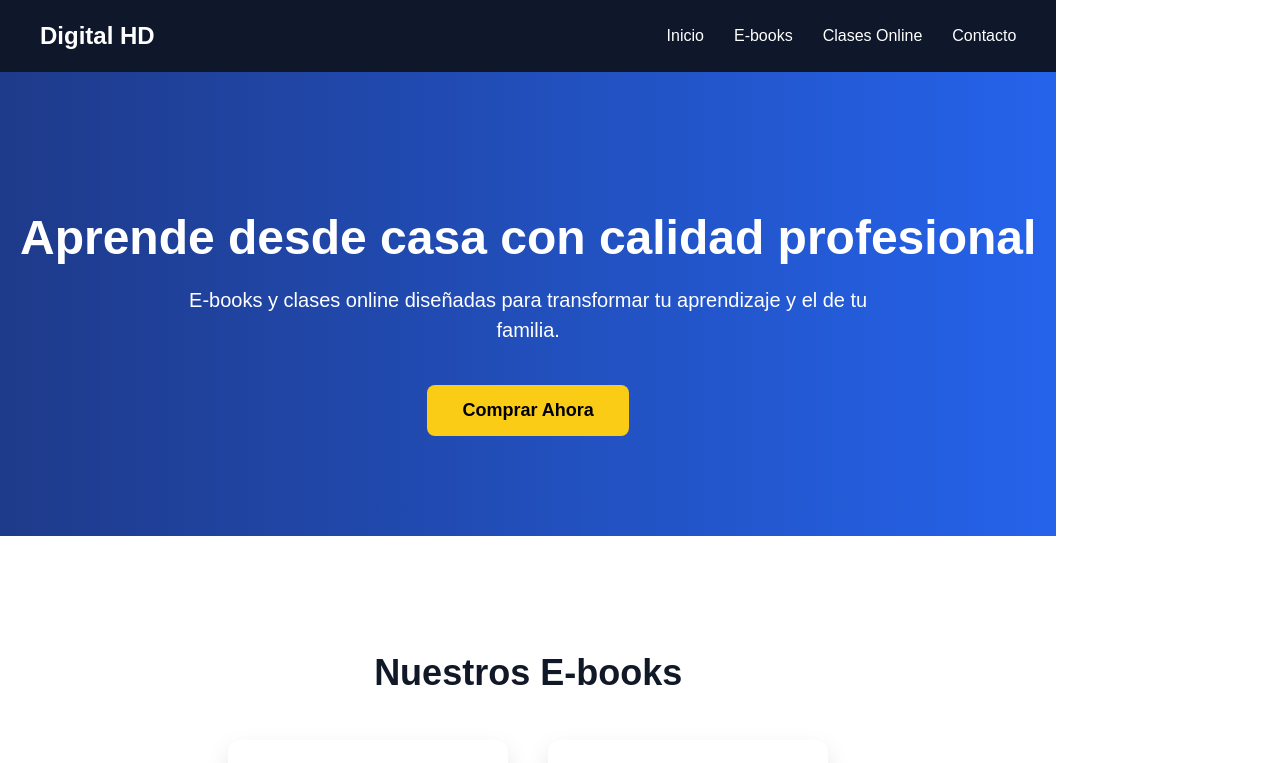
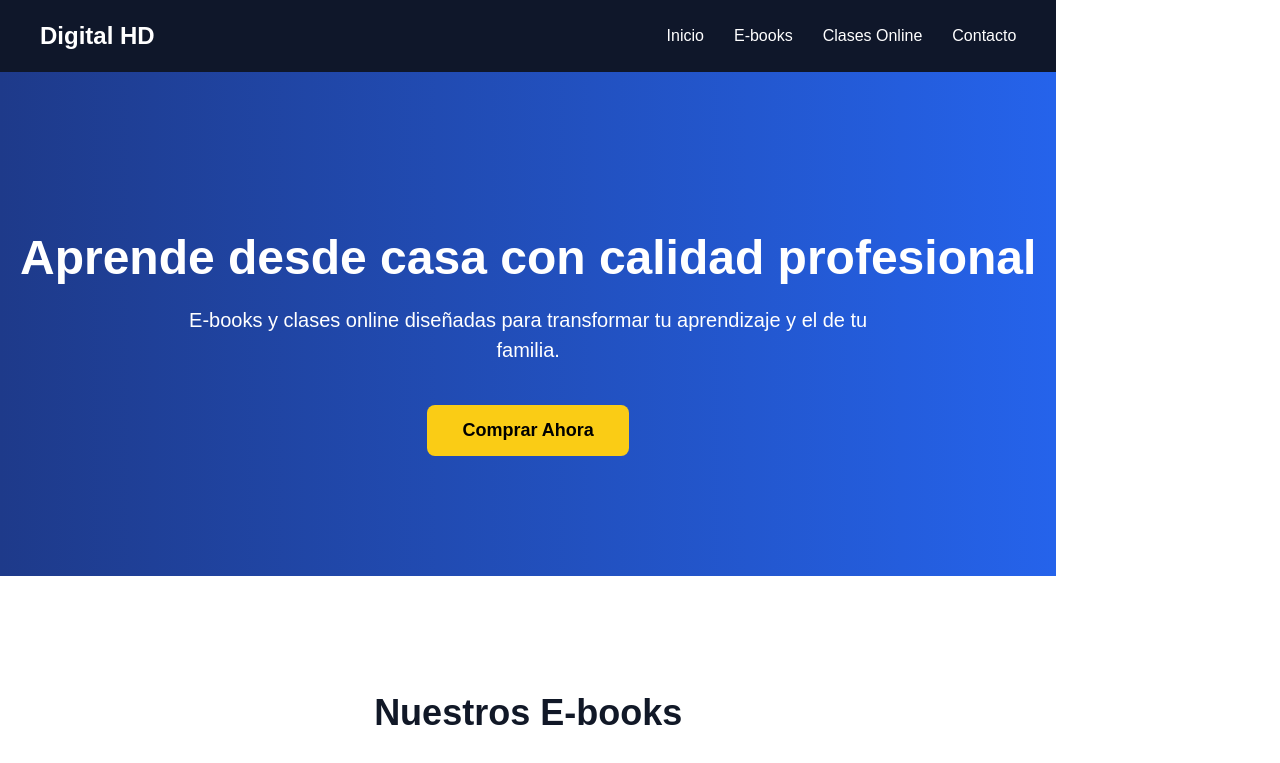
Before and after one commit to harrywork219-lab/mi-ebook, a React (Vite) app: page / in a window 1280 px wide. Shown: the top 763 px of the page. Built offline with nearby package versions, Linux system fonts and the light colour scheme.

Commit message:
Nueva pagina profesional

```diff
--- a/src/App.jsx
+++ b/src/App.jsx
@@ -27,10 +27,11 @@ export default function App() {
 
       {/* HERO */}
       <section id="inicio" style={{
-        background: "linear-gradient(to right, #1e3a8a, #2563eb)",
-        color: "white",
-        padding: "100px 20px",
-        textAlign: "center"
+         width: "100%",
+  background: "linear-gradient(to right, #1e3a8a, #2563eb)",
+  color: "white",
+  padding: "120px 20px",
+  textAlign: "center"
       }}>
         <h1 style={{ fontSize: "48px", marginBottom: "20px" }}>
           Aprende desde casa con calidad profesional
```
